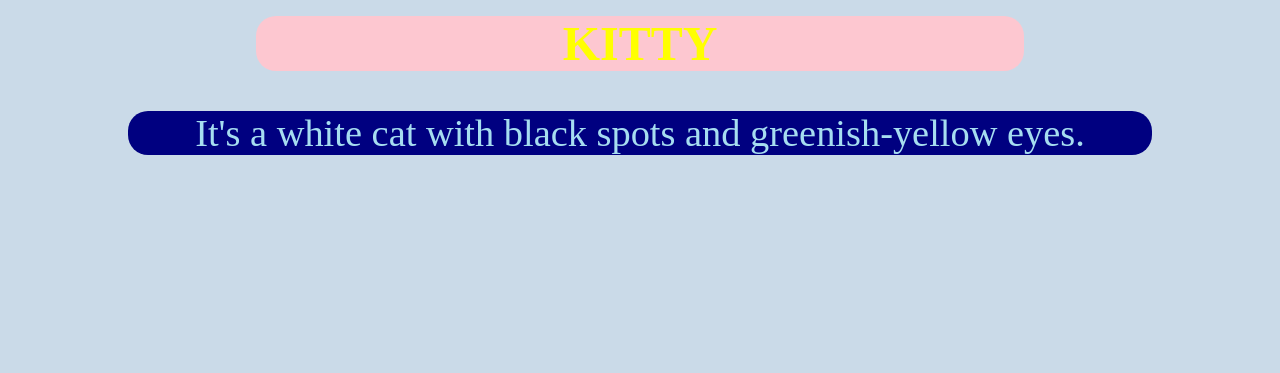
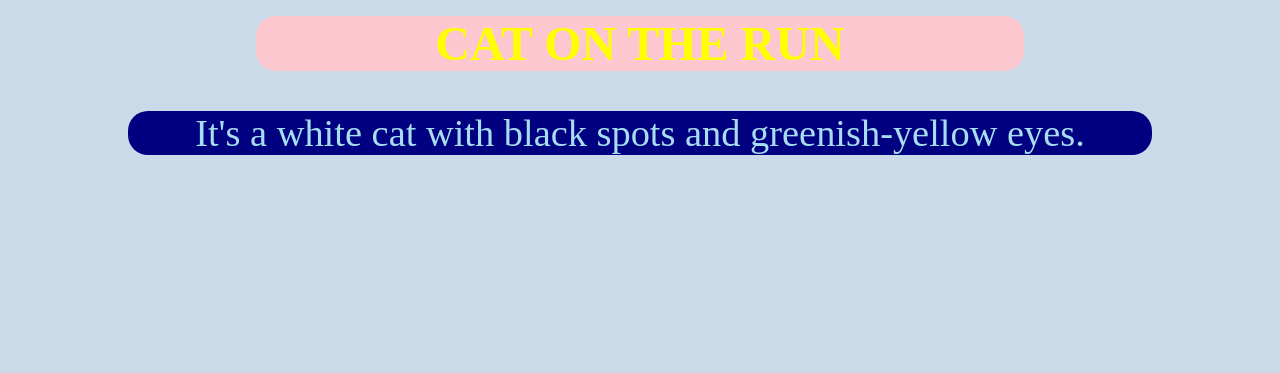
Before and after one commit to Randeep2004/cat-kitty, a plain HTML site: page index.html in a window 1280 px wide. Shown: the top 373 px of the page. Drawn offline with Linux system fonts and the light colour scheme.

Commit message:
Add files via upload

```diff
--- a/index.html
+++ b/index.html
@@ -7,7 +7,7 @@
     <link rel="stylesheet" href="styles.css">
 </head>
 <body>
-    <header><h1>KITTY</h1>
+    <header><h1>CAT ON THE RUN</h1>
     <nav><h2>It's a white cat with black spots and greenish-yellow eyes.</h2></It></nav>
 </header>
     <main> <div>
```
